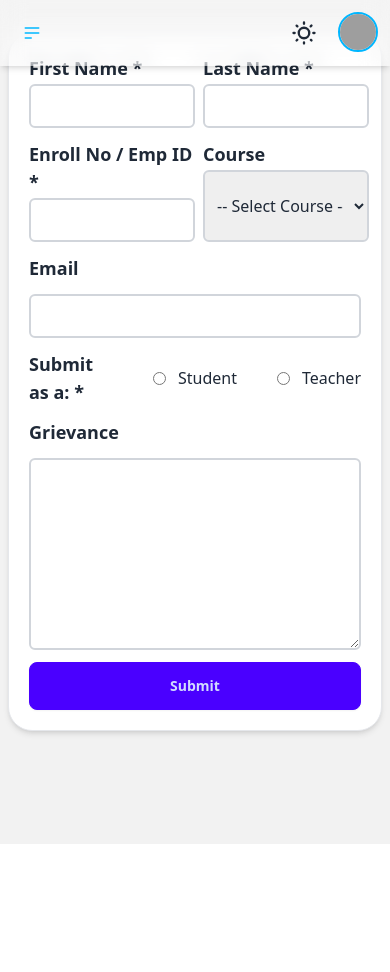
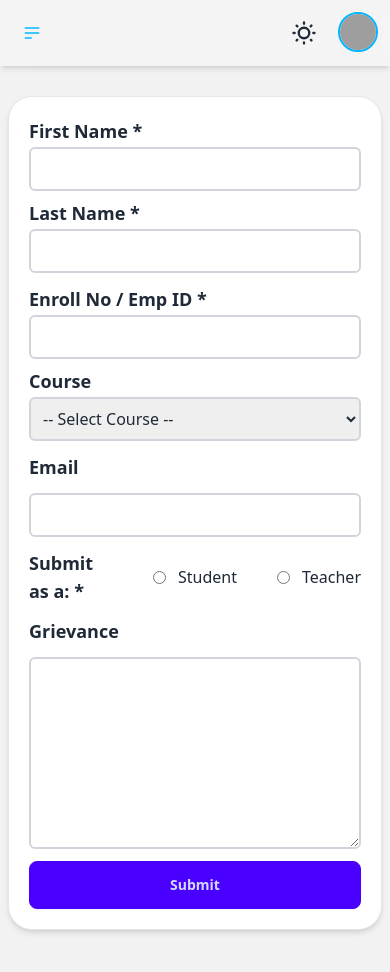
Before and after one commit to mangosain/Grievance-Portal, a Next.js app: page /grievanceForm in a window 390 px wide. Shown: the top 972 px of the page. Before the commit the page ends 844 px from the top, so only its background shows below. Built offline with nearby package versions, Linux system fonts and the light colour scheme; grey boxes are pictures that could not be loaded.

Commit message:
made layout changes to form

```diff
--- a/app/grievanceForm/page.tsx
+++ b/app/grievanceForm/page.tsx
@@ -3,10 +3,10 @@ import grivanceImage from "@/public/assets/grievanceImage.jpeg";
 const GrievanceForm = () => {
   return (
     <div className="min-h-screen w-full bg-base-200 p-2 md:p-5 content-center">
-      <div className="h-fit bg-base-100 shadow-md rounded-3xl border p-5 lg:flex gap-10 -translate-y-10">
+      <div className="mt-32 md:mt-0 h-fit bg-base-100 shadow-md rounded-3xl border p-5 lg:flex gap-10 -translate-y-10">
         <div className="lg:w-1/2 self-center space-y-5">
           <form className="flex flex-col space-y-3">
-            <div className="flex gap-2">
+            <div className="flex flex-col sm:flex-row gap-2">
               <InputFieldType1
                 InputFieldType1Props={{
                   label: "First Name *",
@@ -26,7 +26,7 @@ const GrievanceForm = () => {
                 }}
               />
             </div>
-            <div className="flex gap-2">
+            <div className="flex flex-col sm:flex-row gap-2">
               <InputFieldType1
                 InputFieldType1Props={{
                   label: "Enroll No / Emp ID *",
@@ -36,7 +36,7 @@ const GrievanceForm = () => {
                   required: true,
                 }}
               />
-              <div className="flex flex-col gap-0.5 w-1/2">
+              <div className="flex flex-col gap-0.5 flex-1">
                 <label className="text-lg font-semibold" htmlFor="name">
                   Course
                 </label>
@@ -124,7 +124,7 @@ const InputFieldType1 = ({
   InputFieldType1Props: InputFieldType1PropsType;
 }) => {
   return (
-    <div className="flex flex-col gap-0.5 w-1/2">
+    <div className="flex flex-col gap-0.5 flex-1">
       <label
         className="text-lg font-semibold w-fit"
         htmlFor={InputFieldType1Props.HTMLfor}
--- a/components/studentLogin/page.tsx
+++ b/components/studentLogin/page.tsx
@@ -1,5 +1,9 @@
 const StudentLogin = () => {
-  return <div></div>;
+  return (
+    <div>
+      <h1>Student Login</h1>
+    </div>
+  );
 };
 
 export default StudentLogin;
```
